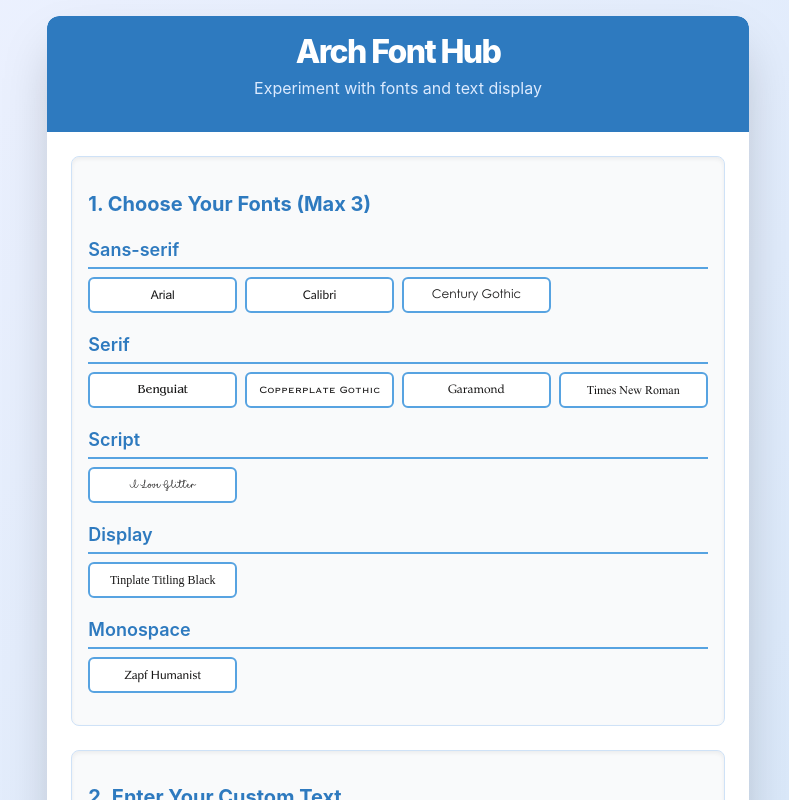
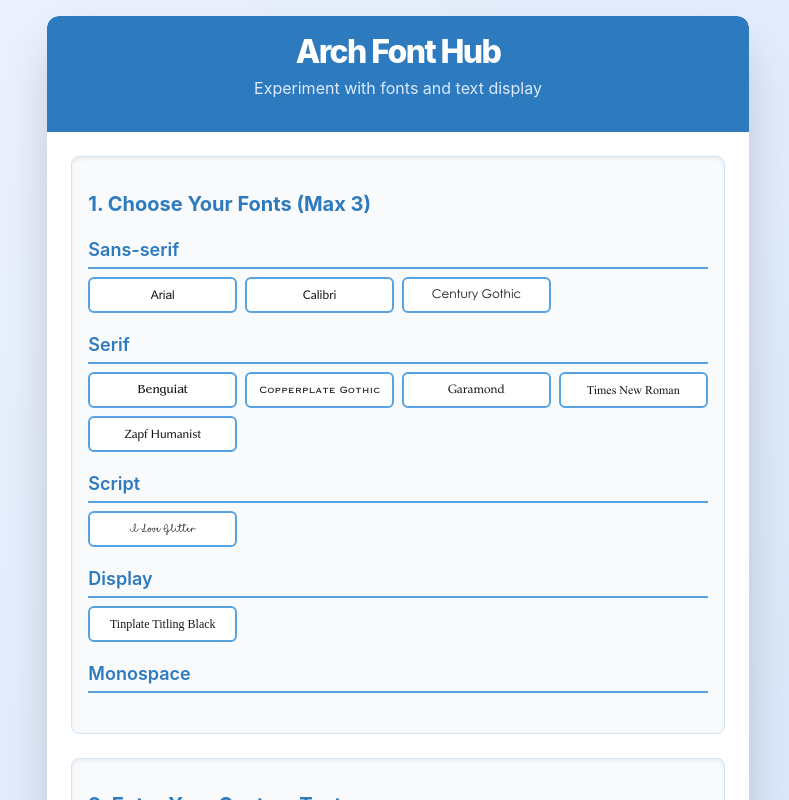
Before and after one commit to Arch-Tom/archfonthub, a React (Vite) app: page / in a window 1280 px wide. Shown: the top 800 px of the page, without its empty margins (258-1047 px from the left). Built offline with nearby package versions, Linux system fonts and the light colour scheme.

Commit message:
Putting Zapf Humanist in Serif Category

```diff
--- a/src/App.jsx
+++ b/src/App.jsx
@@ -17,7 +17,8 @@ const App = () => {
             'Benguiat',
             'Copperplate Gothic',
             'Garamond',
-            'Times New Roman'
+            'Times New Roman',
+            'Zapf Humanist'
         ],
         'Script': [
             'I Love Glitter'
@@ -26,7 +27,7 @@ const App = () => {
             'Tinplate Titling Black'
         ],
         'Monospace': [
-            'Zapf Humanist'
+
         ]
     };
 
```
